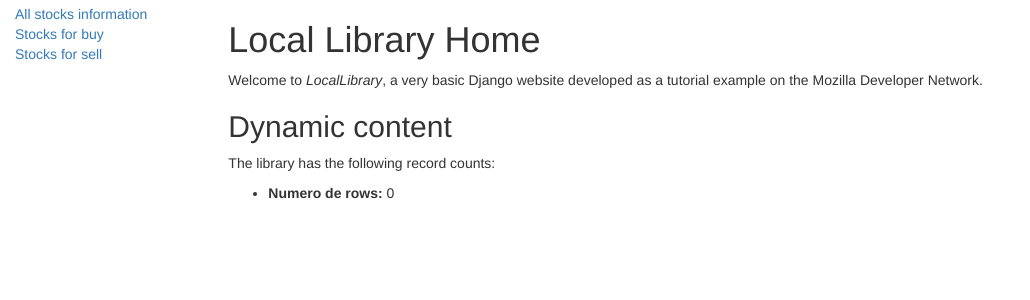
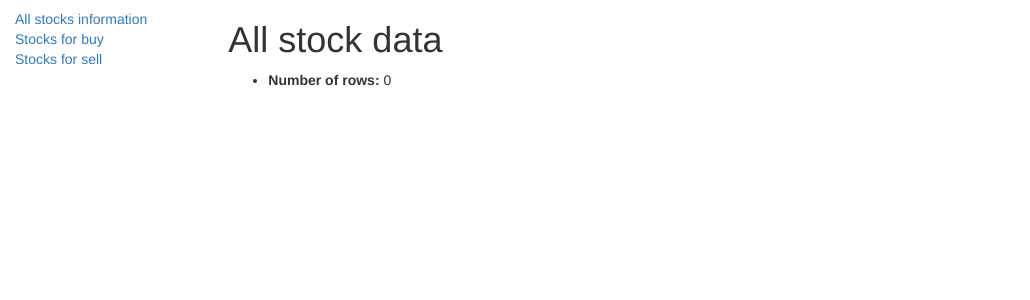
Before and after one commit to LeonardoLG95/Stock-Application, a Django app: page /looker/ in a window 1280 px wide. Shown: the top 300 px of the page, without its empty margins (0-1030 px from the left). Run offline with Django 3.2, Linux system fonts and the light colour scheme; data that the repository does not hold is empty; some libraries are stand-ins or nearby versions.

Commit message:
feature: editing html and css
editing html and css from tutorial to stock app

```diff
--- a/stocklooker/looker/templates/css/styles.css
+++ b/stocklooker/looker/templates/css/styles.css
@@ -1,6 +1,5 @@
 .sidebar-nav {
-    margin-top: 20px;
+    margin-top: 5%;
     padding: 0;
     list-style: none;
-    margin-top: 2%;
 }
--- a/stocklooker/looker/templates/index.html
+++ b/stocklooker/looker/templates/index.html
@@ -1,15 +1,9 @@
 {% extends "base_generic.html" %}
 
 {% block content %}
-<h1>Local Library Home</h1>
-
-  <p>Welcome to <em>LocalLibrary</em>, a very basic Django website developed as a tutorial example on the Mozilla Developer Network.</p>
-
-<h2>Dynamic content</h2>
-
-  <p>The library has the following record counts:</p>
+<h1>All stock data</h1>
   <ul>
-    <li><strong>Numero de rows:</strong> {{ num_rows }}</li>
+    <li><strong>Number of rows:</strong> {{ num_rows }}</li>
   </ul>
 
 {% endblock %}
```
